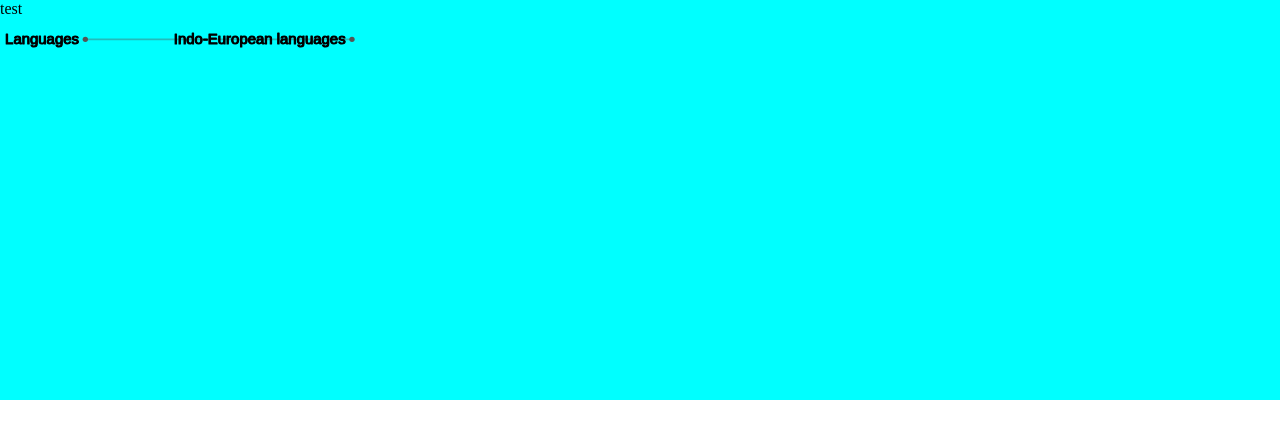
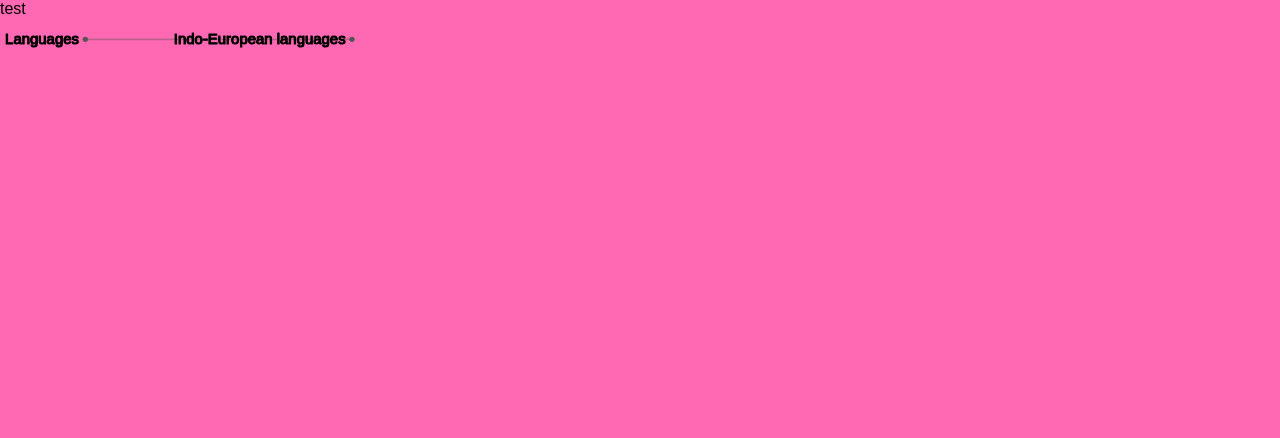
Before and after one commit to JosephBergmann/josephbergmann.github.io, a website built with webpack: page index.html in a window 1280 px wide. Shown: the top 438 px of the page. Built offline with nearby package versions, Linux system fonts and the light colour scheme.

Commit message:
changed stuff

```diff
--- a/src/styles/map.scss
+++ b/src/styles/map.scss
@@ -1,6 +1,9 @@
+* {
+    font-family: Arial, sans-serif;
+    background-color: hotpink;
+    }
+
 #chart-container {
-    height: 50vh;
+    height: 200vh;
     width: 200vh;
-    color: black;
-    background-color: aqua;
-  }
+}
```
Also changed, not shown: dist/main.css.
